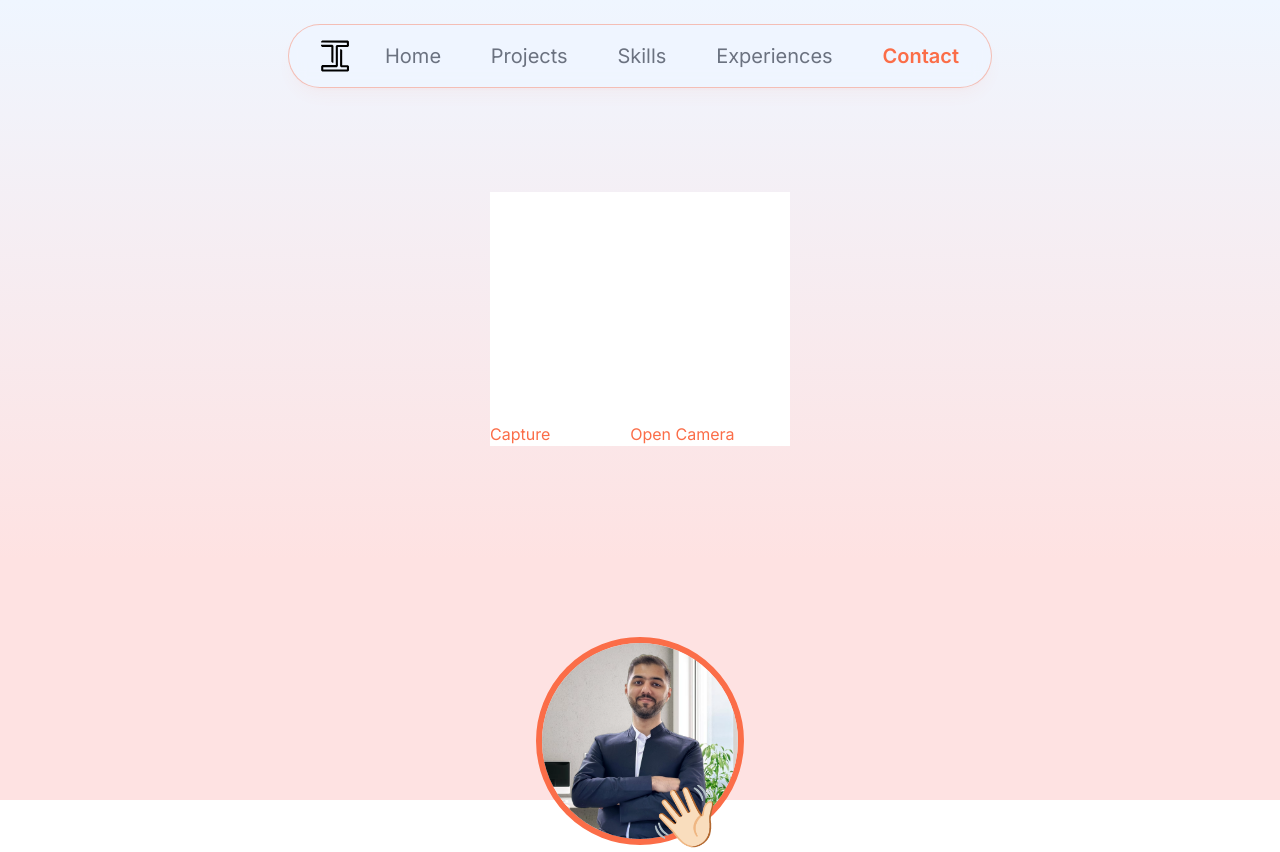
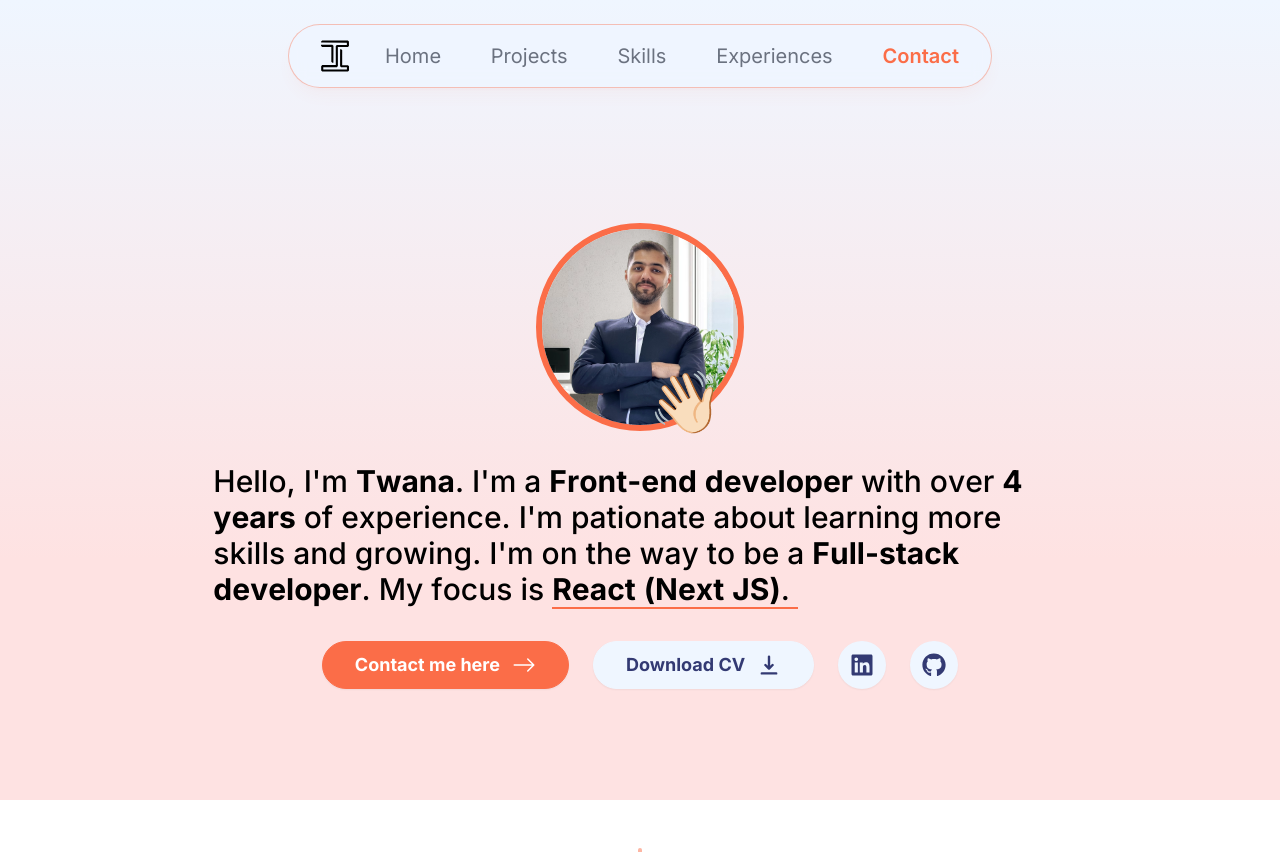
Before and after one commit to twana-ibrahim/portfolio-v1, a Next.js app: page / in a window 1280 px wide. Shown: the top 852 px of the page. Built offline with nearby package versions, Linux system fonts and the light colour scheme.

Commit message:
remove camera test

```diff
--- a/src/app/page.tsx
+++ b/src/app/page.tsx
@@ -4,12 +4,10 @@ import SectionDivider from "@/components/SectionDivider";
 import Skills from "@/components/Sections/Skills";
 import Experiences from "@/components/Sections/Experiences";
 import Contact from "@/components/Sections/Contact";
-import Test from "@/components/Sections/Test";
 
 export default function Main() {
   return (
     <main className="flex flex-col items-center">
-      <Test />
       <Home />
       <SectionDivider />
       <Projects />
--- a/src/components/Sections/Test.tsx
+++ /dev/null
@@ -1,68 +0,0 @@
-"use client";
-
-import { useEffect, useRef, useState } from "react";
-
-const Test = () => {
-  const canvasRef = useRef<any>(null);
-  const camRef = useRef<any>(null);
-  const [openCamera, setOpenCamera] = useState(false);
-  const [image, setImage] = useState(null);
-
-  const openCam = () => {
-    setOpenCamera((prev) => !prev);
-  };
-
-  const initializeMedia = async () => {
-    try {
-      const stream = await navigator.mediaDevices.getUserMedia({ video: true });
-      camRef.current.srcObject = stream;
-      camRef.current.style.display = "block";
-    } catch (error) {
-      console.error(error);
-    }
-  };
-
-  const handleCapture = () => {
-    const canvas = canvasRef.current;
-    const context = canvas.getContext("2d");
-
-    if (camRef.current) {
-      const cam = camRef.current;
-      context.drawImage(cam, 0, 0, canvas.width, canvas.height);
-
-      const imageDataURL = canvas.toDataURL("image/png");
-
-      setImage(imageDataURL);
-
-      cam.srcObject?.getVideoTracks().forEach((track: any) => {
-        track.stop();
-      });
-
-      cam.style.display = "none";
-      // canvas.style.display = "block";
-
-      setOpenCamera(false);
-    }
-  };
-
-  useEffect(() => {
-    if (openCamera) initializeMedia();
-  }, [openCamera]);
-
-  return (
-    <div className="my-[5rem] bg-white">
-      <video className="w-full" ref={camRef} id="player" autoPlay />
-      <canvas id="canvas" ref={canvasRef} className="hidden w-full h-full" />
-      {image && (
-        <img src={image} alt="test" className="h-full w-full aspect-square" />
-      )}
-      <button id="capture" className="text-brand mt-20" onClick={handleCapture}>
-        Capture
-      </button>
-      <button id="capture" className="text-brand mt-20 ml-20" onClick={openCam}>
-        Open Camera
-      </button>
-    </div>
-  );
-};
-export default Test;
```
